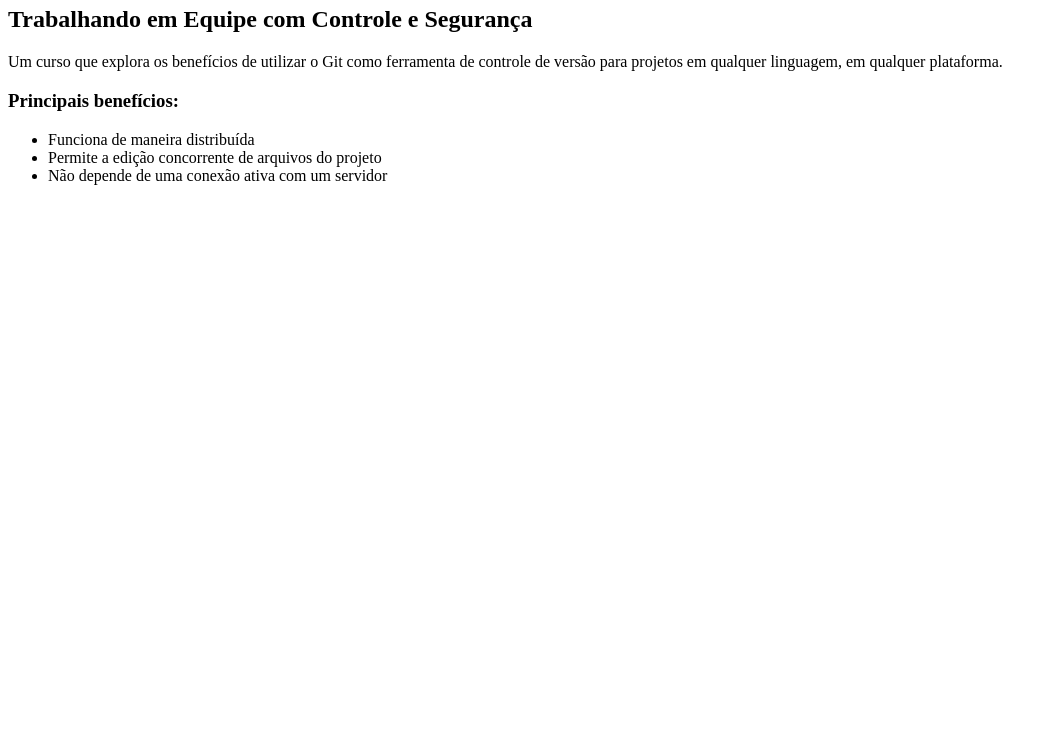
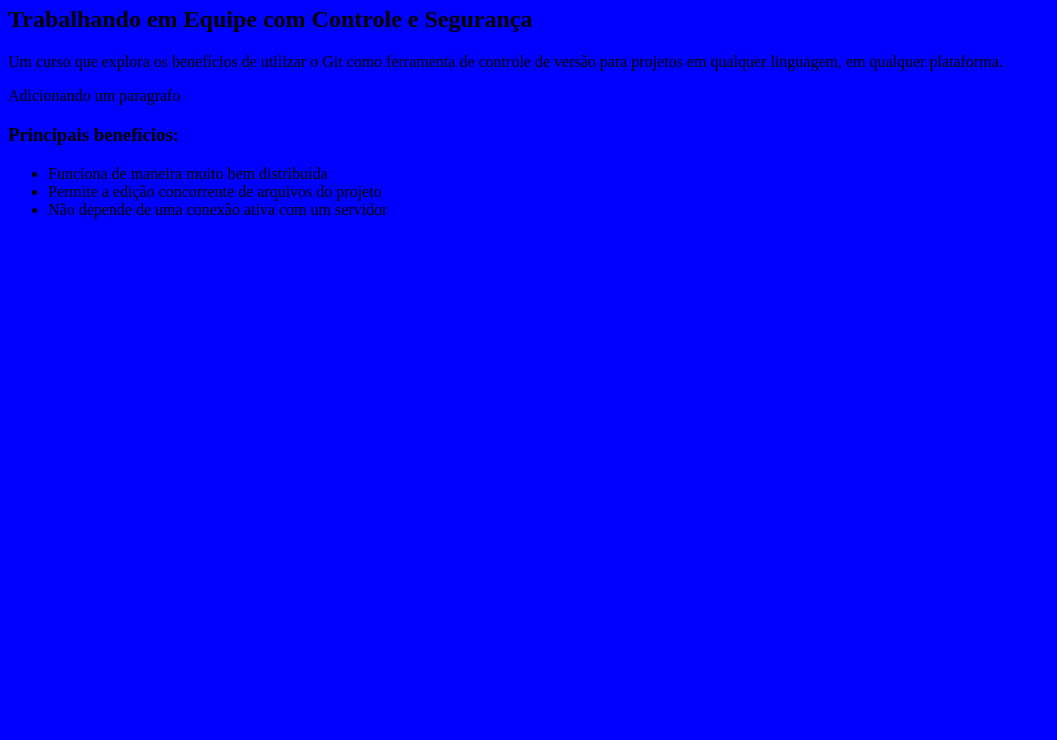
Before and after one commit to brunocsl/curso-git, a plain HTML site: page index.html in a window 1280 px wide. Shown: the part 60-800 px from the top of the page, without its empty margins (0-1057 px from the left). Drawn offline with Linux system fonts and the light colour scheme.

Commit message:
Adicionando estilo para a nossa página

```diff
--- /dev/null
+++ b/design.css
@@ -0,0 +1,3 @@
+body {
+  background-color: blue;
+}
--- a/index.html
+++ b/index.html
@@ -1,5 +1,6 @@
 <html>
     <head>
+    	<link rel="stylesheet" type="text/css" href="/design.css"/>
     </head>
     <body>
         <h1>Git</h1>
@@ -7,9 +8,11 @@
 
         <p>Um curso que explora os benefícios de utilizar o Git como ferramenta de controle de versão para projetos em qualquer linguagem, em qualquer plataforma.</p>
 
+        <p>Adicionando um paragrafo</p>
+
         <h3>Principais benefícios:</h3>
         <ul>
-            <li>Funciona de maneira distribuída</li>
+            <li>Funciona de maneira muito bem distribuída</li>
             <li>Permite a edição concorrente de arquivos do projeto</li>
             <li>Não depende de uma conexão ativa com um servidor</li>
         </ul>
```
